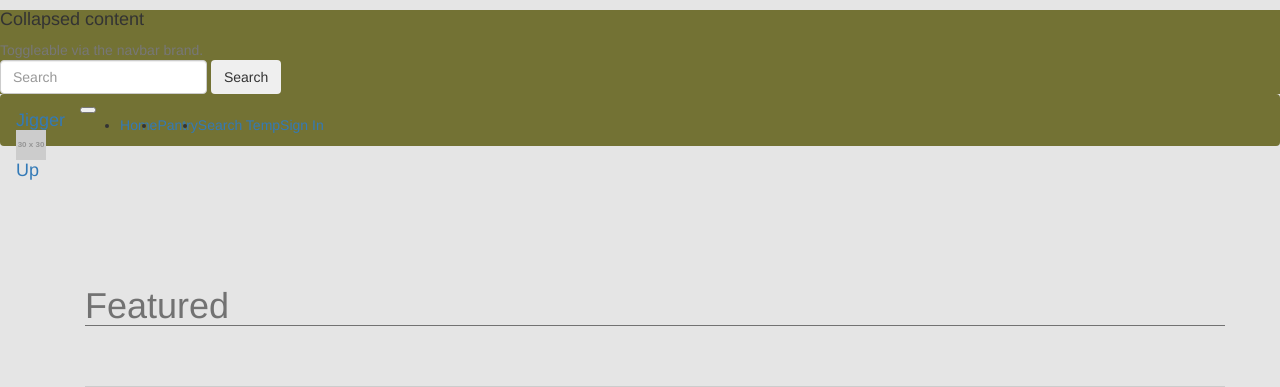
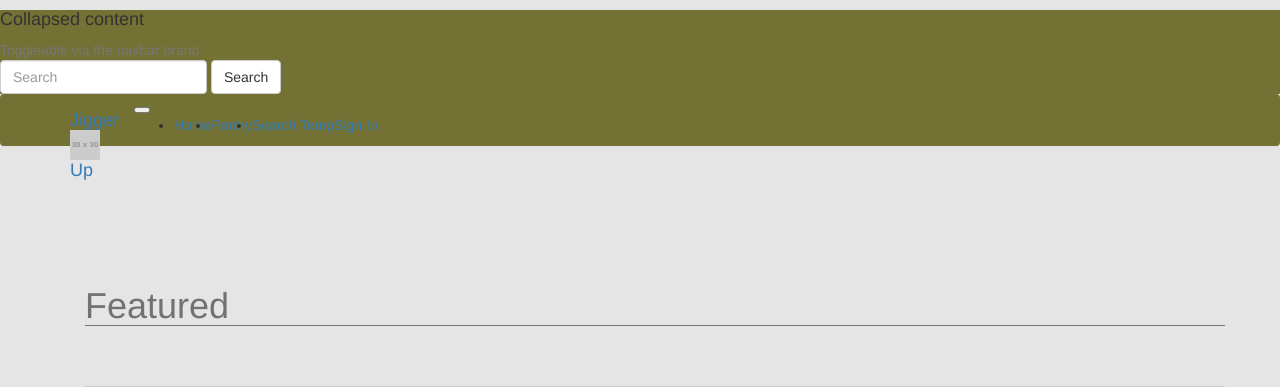
Before and after one commit to myrse7en/jigger-up, a Flask app: page / in a window 1280 px wide, after a click that opens the changed part. Shown: the top 387 px of the page. Run offline with Flask 2, Linux system fonts and the light colour scheme; grey boxes labelled with a size stand in for pictures from a placeholder-image service; parts of the project's set-up code (start-up, migrations or seed data) failed here and were passed over; some libraries are stand-ins or nearby versions.

Commit message:
Visual Improvements

```diff
--- a/app/static/css/main.css
+++ b/app/static/css/main.css
@@ -2,6 +2,7 @@
   overflow-x: hidden;
   margin: 0px;
   background-color: rgba(0, 0, 0, 0.1) !important;
+  height: auto;
 }
 
 h1 {
@@ -81,4 +82,5 @@
    color: rgba(255, 255, 255, 0.5);
    padding: 25px;
    margin-top: 100px;
+
 }
--- a/app/templates/base.html
+++ b/app/templates/base.html
@@ -26,11 +26,12 @@
         <span class="text-muted">Toggleable via the navbar brand.</span>
         <form class="form-inline my-2 my-lg-0">
           <input class="form-control mr-sm-2" type="search" placeholder="Search" aria-label="Search">
-          <button class="btn btn-outline-success my-2 my-sm-0" type="submit">Search</button>
+          <button class="btn btn-default my-2 my-sm-0" type="submit">Search</button>
         </form>
       </div>
     </div>
-    <nav class="navbar navbar-expand-sm navbar-dark bg-dark">
+    <nav class="navbar navbar-expand-sm navbar-dark bg-dark fixed-top">
+      <div class="container">
         <a class="navbar-brand" href="#">Jigger
           <img src="http://placehold.it/30x30" width="30" height="30" class="d-inline-block align-top" alt="Nav Logo" id="navbar-toggle" type="button" data-toggle="collapse" data-target="#navbarToggleExternalContent" aria-controls="navbarToggleExternalContent" aria-expanded="true" aria-label="Toggle navigation"> Up
         </a>
@@ -67,6 +68,7 @@
               {% endif %}
           </span>
         </div>
+      </div>
     </nav>
   </div>
 
@@ -77,7 +79,9 @@
     {% with messages = get_flashed_messages() %}
       {% if messages %}
         {% for message in messages %}
-          <div class="alert alert-info" role="alert">{{ message }}</div>
+          <div class="alert alert-info alert-dismissible" role="alert">{{ message }}
+            <button type="button" class="close" data-dismiss="alert" aria-label="Close"><span aria-hidden="true">&times;</span></button>
+          </div>
         {% endfor %}
       {% endif %}
     {% endwith %}
@@ -87,7 +91,7 @@
   </div>
 
   <!-- footer -->
-  <div class="row">
+  <div class="row static-bottom">
     <div class="col-md-12">
       <footer>
         <div class="row">
```
Also changed, not shown: readme.txt. Lines whose indentation alone changed are shown as unchanged.
